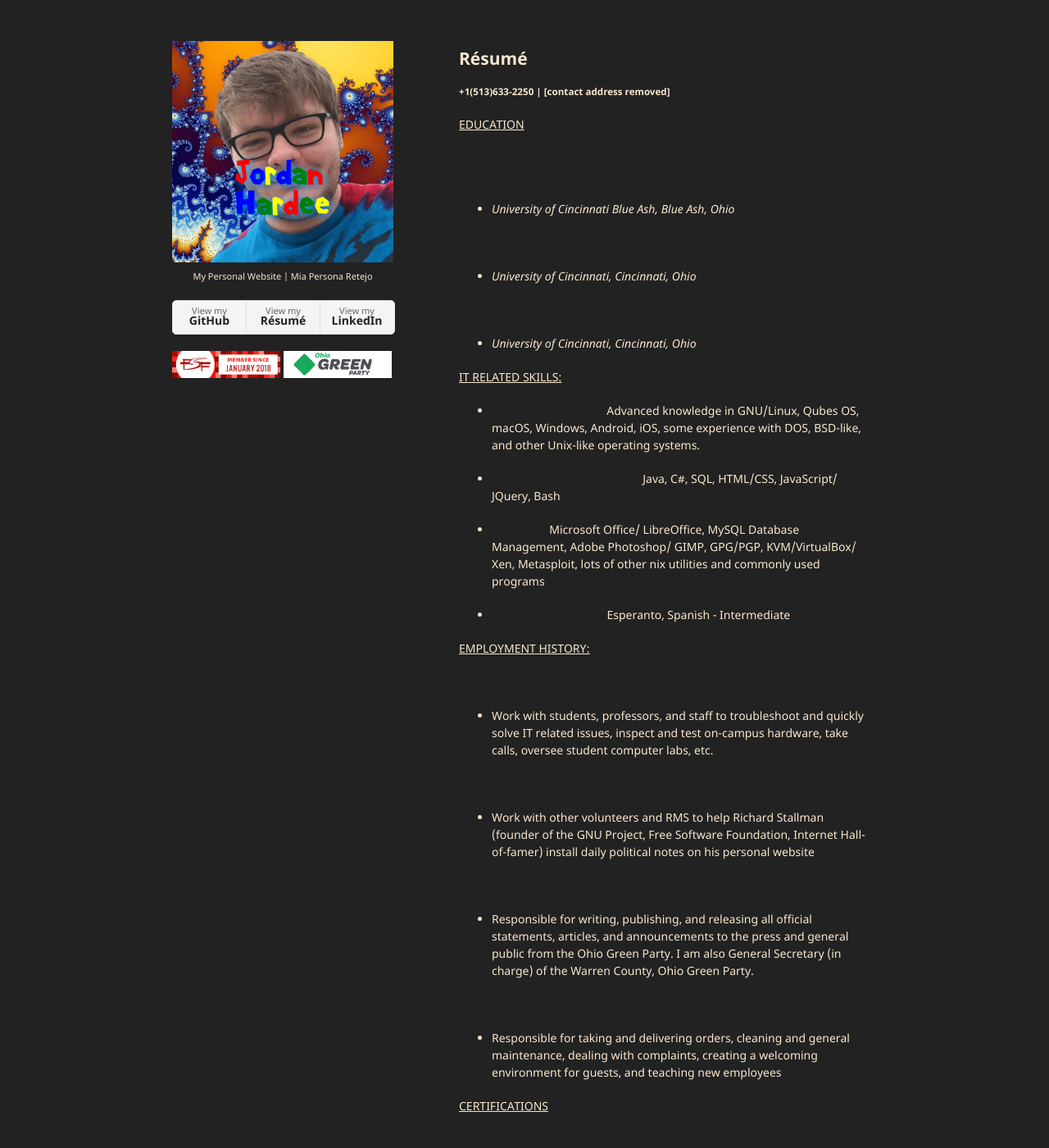
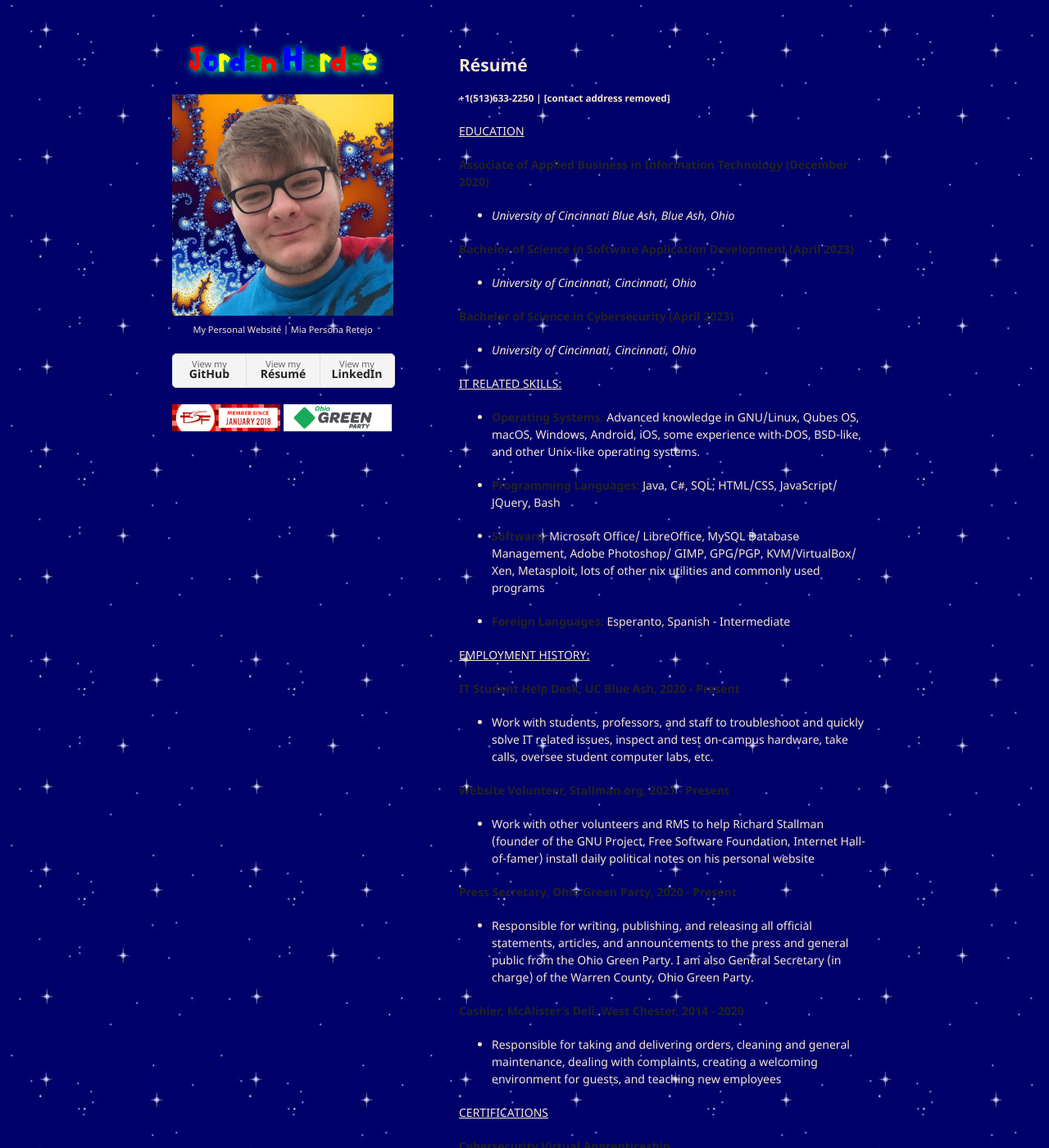
Before and after one commit to jordanhardee/jordanhardee.github.io, a Jekyll site: the page built from resume.md, in a window 1280 px wide and 1400 px high. Shown: the whole window at 82% size. Built offline with Jekyll 4.4.1, drawn with Linux system fonts in a browser that asks for light colours; our own code applies the rules of GitHub Pages for plain Markdown files.

Commit message:
return to normal mostly

```diff
--- a/_layouts/default.html
+++ b/_layouts/default.html
@@ -15,7 +15,6 @@
     <div class="wrapper">
       <header>
        <!-- <h1 style=font-size:200%;><a href="{{ "/" | absolute_url }}">{{ site.title | default: site.github.repository_name }}</a></h1> -->
-       <div class="rainbow">
        <h1 class="container">
          <span style='color: red'>J</span>
          <span style='color: blue'>o</span>
@@ -30,7 +29,6 @@
          <span style='color: green'>e</span>
          <span style='color: yellow'>e</span>
         </h1>
-        </div>
         {% if site.logo %}
           <a href="https://jordanhardee.github.io"><img src="{{site.logo | relative_url}}" alt="Logo" /></a>
         {% endif %}
--- a/_sass/jekyll-theme-minimal.scss
+++ b/_sass/jekyll-theme-minimal.scss
@@ -29,44 +29,6 @@
   margin:0 0 20px;
 }
 
-/*RAINBOW TEST*/
-$colors: #fff56d, #6ddaff, #ba6dff, #ff6dac;
-$size: 50;
-
-@mixin rainbow-shadow($colors, $offset: 0, $size: $size) {
-  $len: length($colors);
-  $outp: 0px 0px transparent;
-  @for $i from 1 through $size {
-    $ind: floor( max($i + $offset, 1) / $size * length($colors) ) % $len + 1;
-    $col: nth($colors, $ind);
-    $outp: #{$outp}, #{$i}px #{$i}px #{$col};
-  }
-
-  text-shadow: $outp;
-}
-
-body { margin: 0; background: #222; }
-h1 {
-  position: absolute; left: 50%; top: 50%;
-  transform: translate(-50%, -50%);
-  margin: -#{$size/2}px 0 0;
-  font-family: 'Pacifico', cursive;
-  font-size: 60vh;
-  color: #eee;
-}
-.rainbow {
-  animation: animated-rainbow-shadow 1s infinite;
-}
-
-@keyframes animated-rainbow-shadow {
-  @for $i from 0 to $size + 1 {
-    #{$i / $size * 100}% {
-      @include rainbow-shadow($colors, $i);
-    }
-  }
-}
-/* END OF RAINBOW TEST */
-
 h1, h2, h3 {
   line-height:1.1;
 }
@@ -76,7 +38,7 @@
 font-family: "Mario";
 /*text-shadow: 1px 0 0 #000, 0 -1px 0 #000, 0 1px 0 #000, -1px 0 0 #000;*/
 /*text-shadow: 1px 0 0 #777777, 0 -1px 0 #777777, 0 1px 0 #777777, -1px 0 0 #777777;*/
-text-shadow:2px 2px 10px rgb(0, 153, 255);
+text-shadow:2px 2px 10px rgb(0, 255, 157);
 font-size:200%;
 font-size: 0;     // whitespaces go away
 text-align: center;
```
